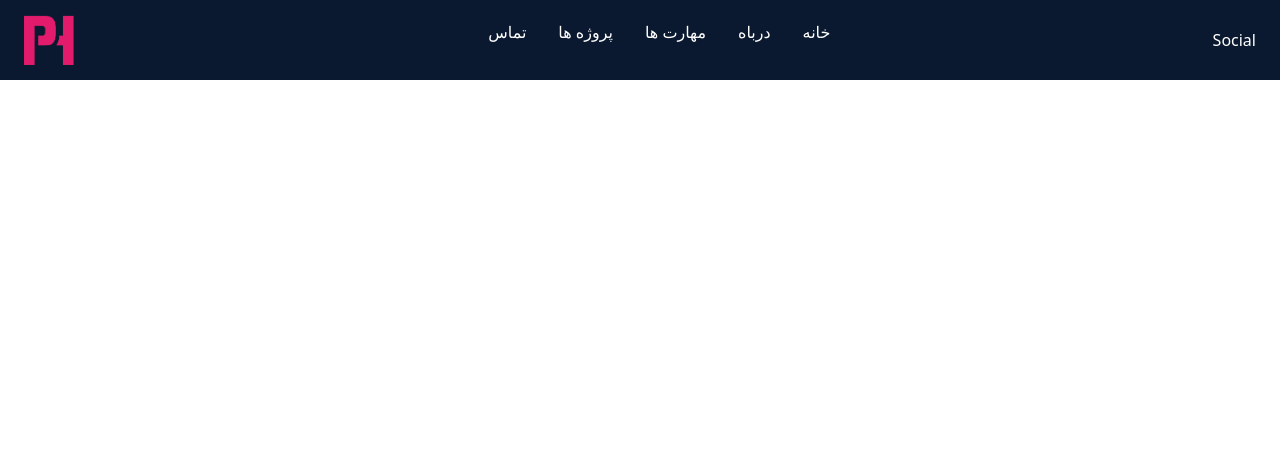
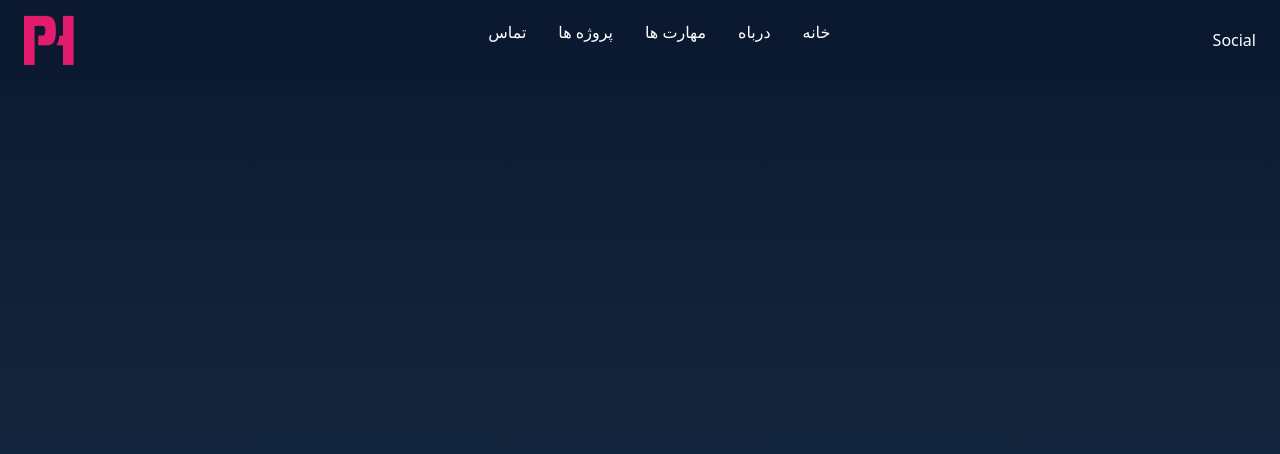
Before and after one commit to atroopa/faradars, a React (Create React App) app: page / in a window 1280 px wide. Shown: the top 454 px of the page. Built offline with nearby package versions, Linux system fonts and the light colour scheme.

Commit message:
background changed with chatGPT help

```diff
--- a/src/App.js
+++ b/src/App.js
@@ -4,7 +4,7 @@ import './App.css';
 
 function App() {
   return (
-    <div>
+    <div className="h-screen bg-gradient-to-b from-[#0A192F] to-[#1C3048]">
       <Navbar/>
     </div>
   );
--- a/src/index.css
+++ b/src/index.css
@@ -3,13 +3,8 @@
 @tailwind utilities;
 
 @layer base {
-
-    body {
-        @apply bg-[#0A192F];
-    }
-
-    li {
-        @apply px-4;
-        @apply cursor-pointer;
-    }
+  li {
+    @apply px-4;
+    @apply cursor-pointer;
+  }
 }
--- a/src/index.js
+++ b/src/index.js
@@ -7,6 +7,6 @@ import 'bootstrap/dist/css/bootstrap.css';
 const root = ReactDOM.createRoot(document.getElementById('root'));
 root.render(
   <React.StrictMode>
-    <App />
+    <App/>
   </React.StrictMode>
 );
```
